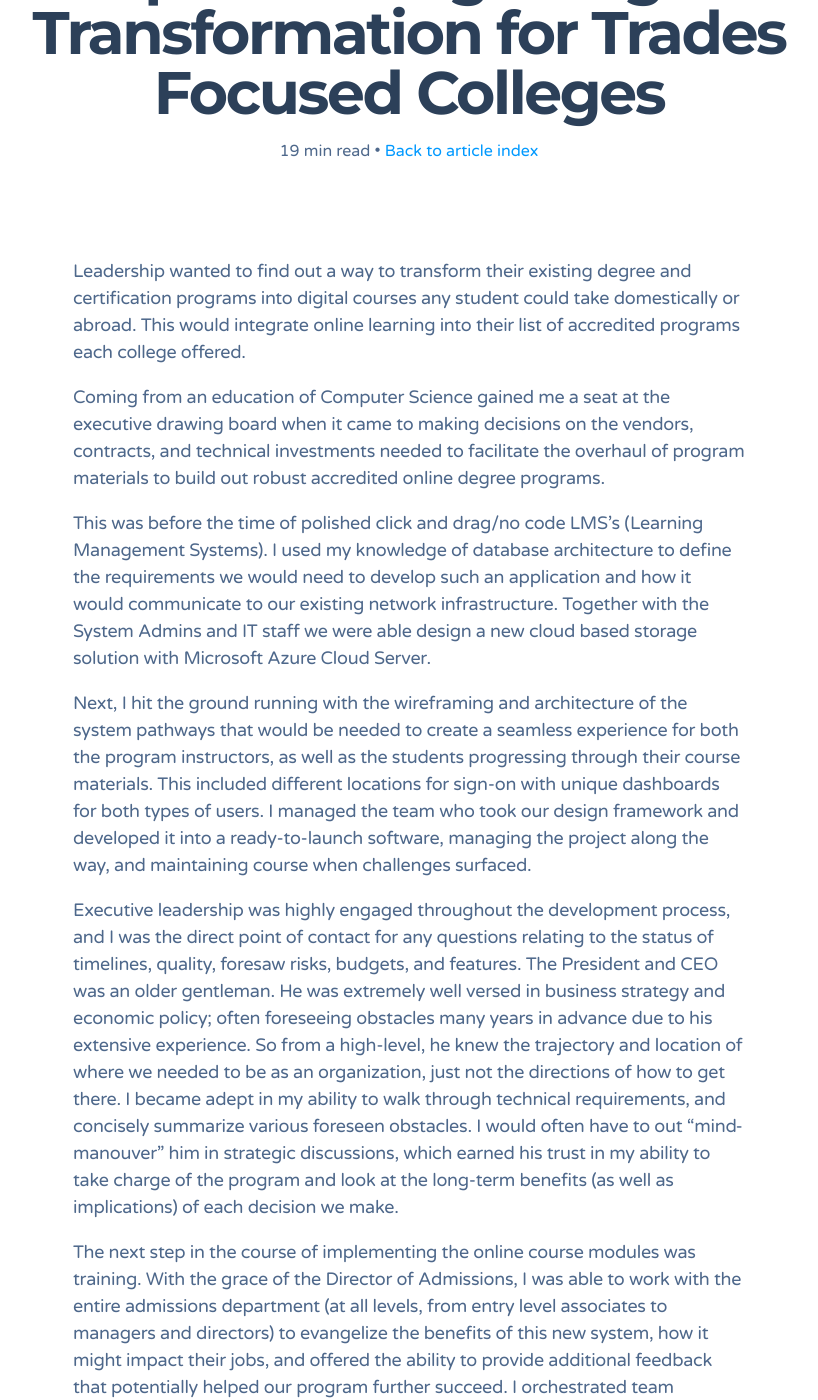
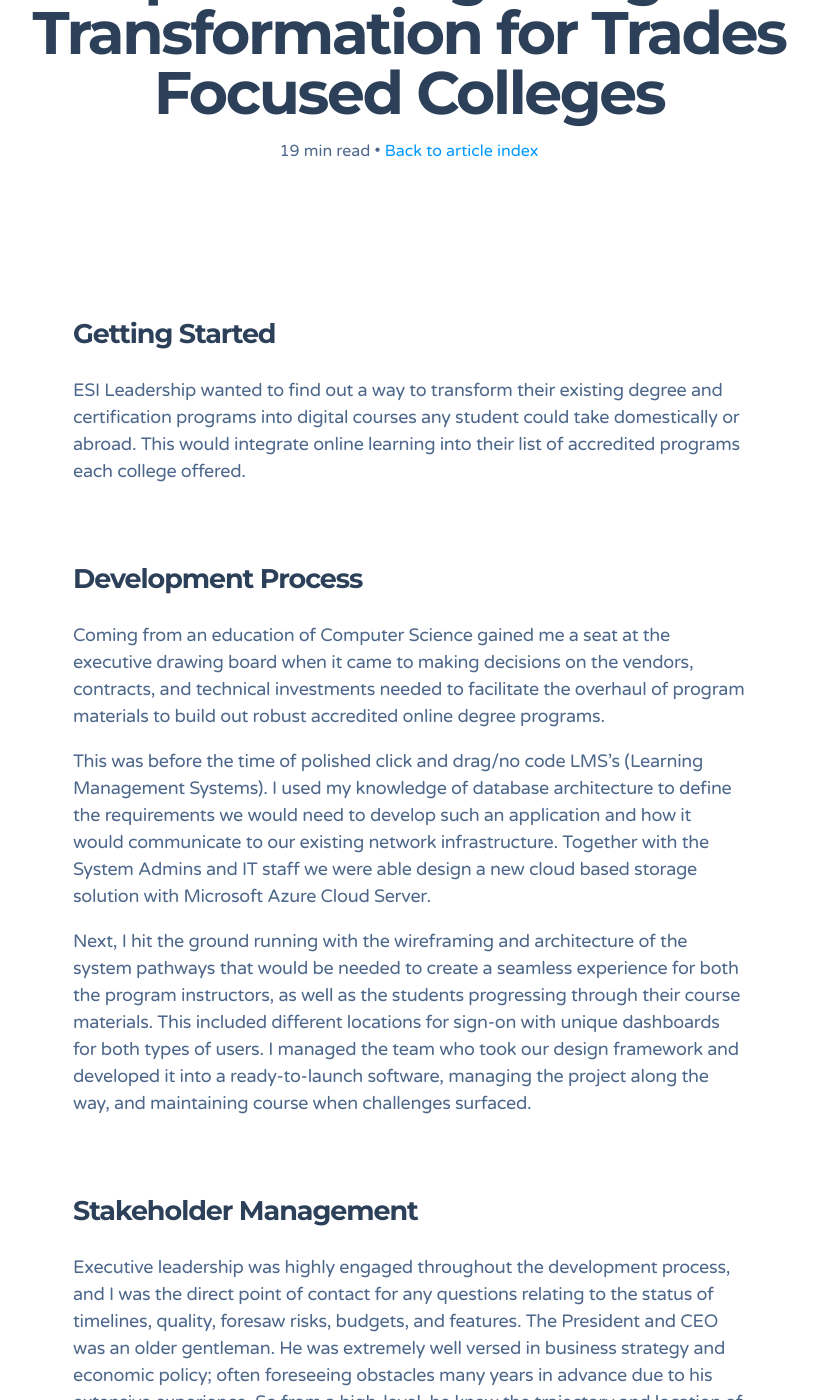
Before and after one commit to zenifold/max_page, a Jekyll site: the page built from _case-studies/esi/implementing-digital-transformation.md, in a window 1280 px wide and 1400 px high, scrolled down 548 px. Shown: the whole window, without its empty margins (231-1049 px from the left). Built offline with Jekyll 4.4.1, drawn with Linux system fonts in a browser that asks for light colours; some web fonts are replaced; comment, search, counter and statistics services are not loaded; some of the changed text lies outside the part shown.

Commit message:
Update implementing-digital-transformation.md

```diff
--- a/_case-studies/esi/implementing-digital-transformation.md
+++ b/_case-studies/esi/implementing-digital-transformation.md
@@ -7,7 +7,11 @@
 bodyclass: absolute-site-header
 ---
 
-Leadership wanted to find out a way to transform their existing degree and certification programs into digital courses any student could take domestically or abroad. This would integrate online learning into their list of accredited programs each college offered.
+## Getting Started
+
+ESI Leadership wanted to find out a way to transform their existing degree and certification programs into digital courses any student could take domestically or abroad. This would integrate online learning into their list of accredited programs each college offered.
+
+## Development Process
 
 Coming from an education of Computer Science gained me a seat at the executive drawing board when it came to making decisions on the vendors, contracts, and technical investments needed to facilitate the overhaul of program materials to build out robust accredited online degree programs.
 
@@ -15,9 +19,15 @@
 
 Next, I hit the ground running with the wireframing and architecture of the system pathways that would be needed to create a seamless experience for both the program instructors, as well as the students progressing through their course materials. This included different locations for sign-on with unique dashboards for both types of users. I managed the team who took our design framework and developed it into a ready-to-launch software, managing the project along the way, and maintaining course when challenges surfaced.
 
+## Stakeholder Management
+
 Executive leadership was highly engaged throughout the development process, and I was the direct point of contact for any questions relating to the status of timelines, quality, foresaw risks, budgets, and features. The President and CEO was an older gentleman. He was extremely well versed in business strategy and economic policy; often foreseeing obstacles many years in advance due to his extensive experience. So from a high-level, he knew the trajectory and location of where we needed to be as an organization, just not the directions of how to get there. I became adept in my ability to walk through technical requirements, and concisely summarize various foreseen obstacles. I would often have to out “mind-manouver” him in strategic discussions, which earned his trust in my ability to take charge of the program and look at the long-term benefits (as well as implications) of each decision we make.
 
+## Adoption and Ownership
+
 The next step in the course of implementing the online course modules was training. With the grace of the Director of Admissions, I was able to work with the entire admissions department (at all levels, from entry level associates to managers and directors) to evangelize the benefits of this new system, how it might impact their jobs, and offered the ability to provide additional feedback that potentially helped our program further succeed. I orchestrated team learning sessions, hosted virtual and in-person meetings throughout our network of colleges, and campus locations. I always tried to place an emphasis on how this new system will make their lives easier, and ultimately, make our students happier.
+
+## Launch Plan
 
 Once the staff was trained and the online learning management system was integrated with our current CRM (which we ultimately had to update), it was set to launch. In terms of project estimates, we were able to ship and deliver this platform under budget and within the specified timeframe. While managing the development and implementation of this program, I was concurrently running several other projects for the organization, relating to their customer/student facing website (link to article), lead generation tactics (link to article), and building out marketing automation workflows (link to article).
 
```
